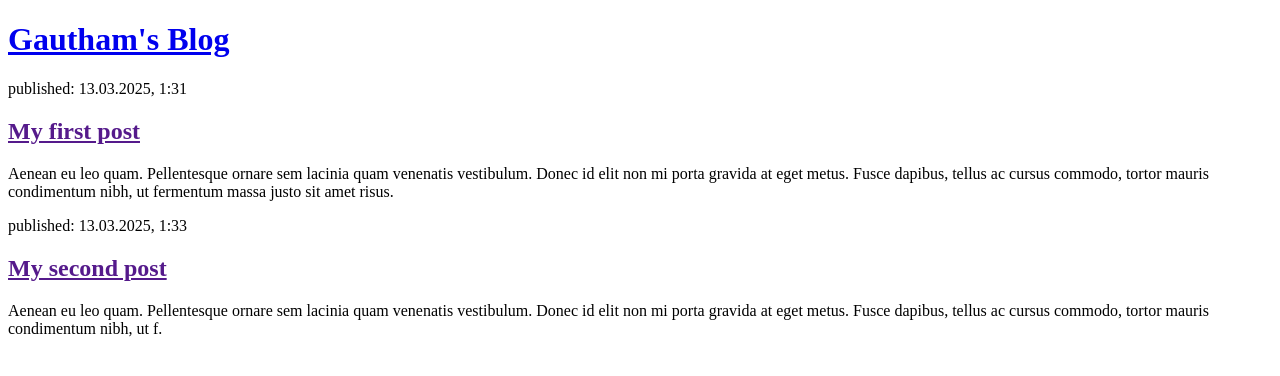
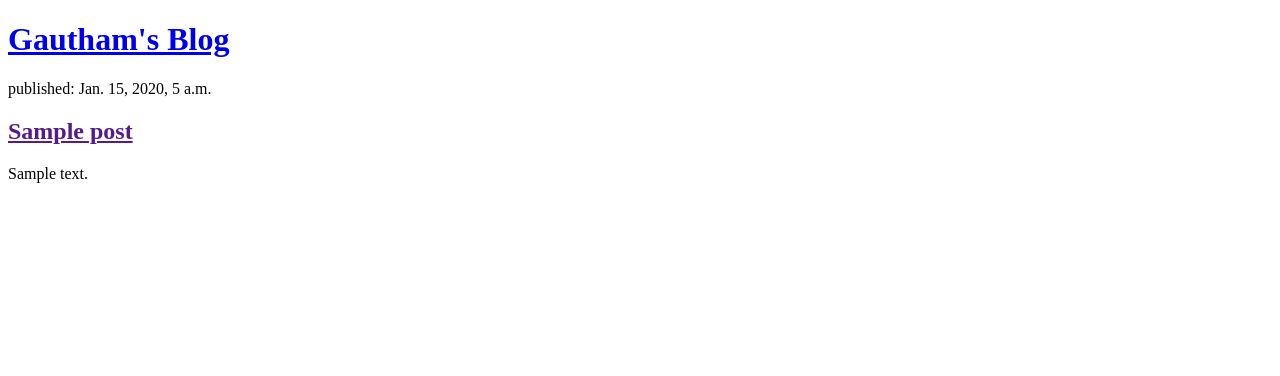
Before and after one commit to GKannan-1/my-first-blog, a Django app: page / in a window 1280 px wide. Shown: the top 376 px of the page. Run offline with Django 5.2, Linux system fonts and the light colour scheme; tables that the repository leaves empty hold one stand-in row (values such as "Sample post").

Commit message:
Modified templates to display posts from database.

```diff
--- a/blog/templates/blog/post_list.html
+++ b/blog/templates/blog/post_list.html
@@ -12,20 +12,14 @@
             </h1>
         </header>
 
-        <article>
-            <time>published: 13.03.2025, 1:31</time>
-            <h2>
-                <a href="">My first post</a>
-            </h2>
-            <p>Aenean eu leo quam. Pellentesque ornare sem lacinia quam venenatis vestibulum. Donec id elit non mi porta gravida at eget metus. Fusce dapibus, tellus ac cursus commodo, tortor mauris condimentum nibh, ut fermentum massa justo sit amet risus.</p>
-        </article>
-
-        <article>
-            <time>published: 13.03.2025, 1:33</time>
-            <h2>
-                <a href="">My second post</a>
-            </h2>
-            <p>Aenean eu leo quam. Pellentesque ornare sem lacinia quam venenatis vestibulum. Donec id elit non mi porta gravida at eget metus. Fusce dapibus, tellus ac cursus commodo, tortor mauris condimentum nibh, ut f.</p>
-        </article>
+        {% for post in posts %}
+            <article>
+                <time>published: {{post.published_date}}</time>
+                <h2>
+                    <a href="">{{post.title}}</a>
+                </h2>
+                <p>{{post.text | linebreaksbr}}</p>
+            </article>
+        {% endfor %}
     </body>
 </html>
--- a/blog/views.py
+++ b/blog/views.py
@@ -1,7 +1,11 @@
 from django.http import HttpRequest, HttpResponse
 from django.shortcuts import render
+from django.utils import timezone
+from .models import Post
 # Create your views here.
 
 
 def post_list(request: HttpRequest) -> HttpResponse:
-    return render(request, "blog/post_list.html", {})
+    posts = Post.objects.filter(
+        published_date__lte=timezone.now()).order_by("published_date")
+    return render(request, "blog/post_list.html", {"posts": posts})
```
